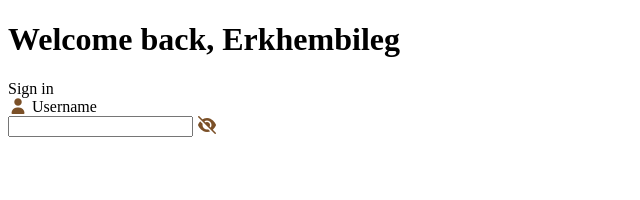
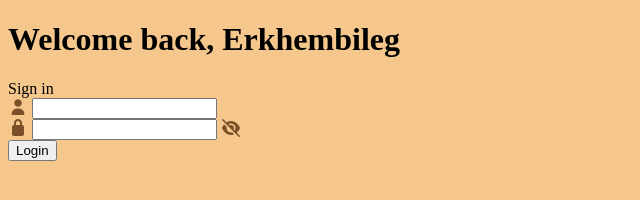
Before and after one commit to Lumb3/IdeaVault, an Electron app: page src/login.html in a window 800 px wide. Shown: the whole page, without its empty margins (0-640 px from the left). Drawn offline with Linux system fonts and the light colour scheme.

Commit message:
Updated package.json, added electron-packager, updated README, and modified login.html and login.js for password check

```diff
--- a/src/login.css
+++ b/src/login.css
@@ -0,0 +1,6 @@
+:root {
+    --bg-primary: rgb(245, 199, 140);
+}
+body {
+    background-color: var(--bg-primary);
+}
--- a/src/login.html
+++ b/src/login.html
@@ -20,9 +20,11 @@
       Sign in
       <div class="username-border">
         <i class="fa-solid fa-user" style="color: #7b5028"></i>
-        <label for="username">Username</label>
+        <input type="text" name="Username" />
       </div>
+
       <div class="password-border">
+        <i class="fa-solid fa-lock" id="toggleLock" style="color: #7b5028"></i>
         <input type="password" id="password" name="password" />
         <i
           class="fa-solid fa-eye-slash"
@@ -30,7 +32,16 @@
           style="color: #7b5028; cursor: pointer"
         ></i>
       </div>
+
+      <div class="login-border">
+        <button onclick="checkPassword()">Login</button>
+      </div>
     </div>
+
+    <!-- Debuging
+    <div id="myPassword">
+
+    </div> -->
   </body>
   <script src="login.js"></script>
 </html>
--- a/src/login.js
+++ b/src/login.js
@@ -3,9 +3,25 @@ const password = document.getElementById("password");
 
 togglePassword.addEventListener("click", function () {
   // Toggle password visibility
-  const type = password.getAttribute("type") === "password" ? "text" : "password";
+  const type =
+    password.getAttribute("type") === "password" ? "text" : "password";
   password.setAttribute("type", type);
 
   this.classList.toggle("fa-eye-slash");
   this.classList.toggle("fa-eye");
 });
+
+const toggle_Lock = document.getElementById('toggleLock');
+const passwordInput = document.getElementById('password');
+
+function checkPassword() {
+  const pass = passwordInput.value;
+
+  if (pass === 'HUU') {
+    toggle_Lock.classList.add("fa-lock-open");
+    console.log("true");
+    window.location.href = "index.html";
+  } else {
+    console.log("false");
+  }
+}
--- a/src/main.js
+++ b/src/main.js
@@ -4,6 +4,8 @@ function createWindow() {
   const win = new BrowserWindow({
     width: 800,
     height: 600,
+    title: "IdeaVault",
+    icon: __dirname + "assets/icon.png",
     webPreferences: {
       nodeIntegration: true,
       contextIsolation: false,
@@ -12,5 +14,5 @@ function createWindow() {
 
   win.loadFile("src/login.html");
 }
-
+app.setName('IdeaVault');
 app.whenReady().then(createWindow);
```
Also changed, not shown: package.json (+10 -3 lines), 5 other files.
